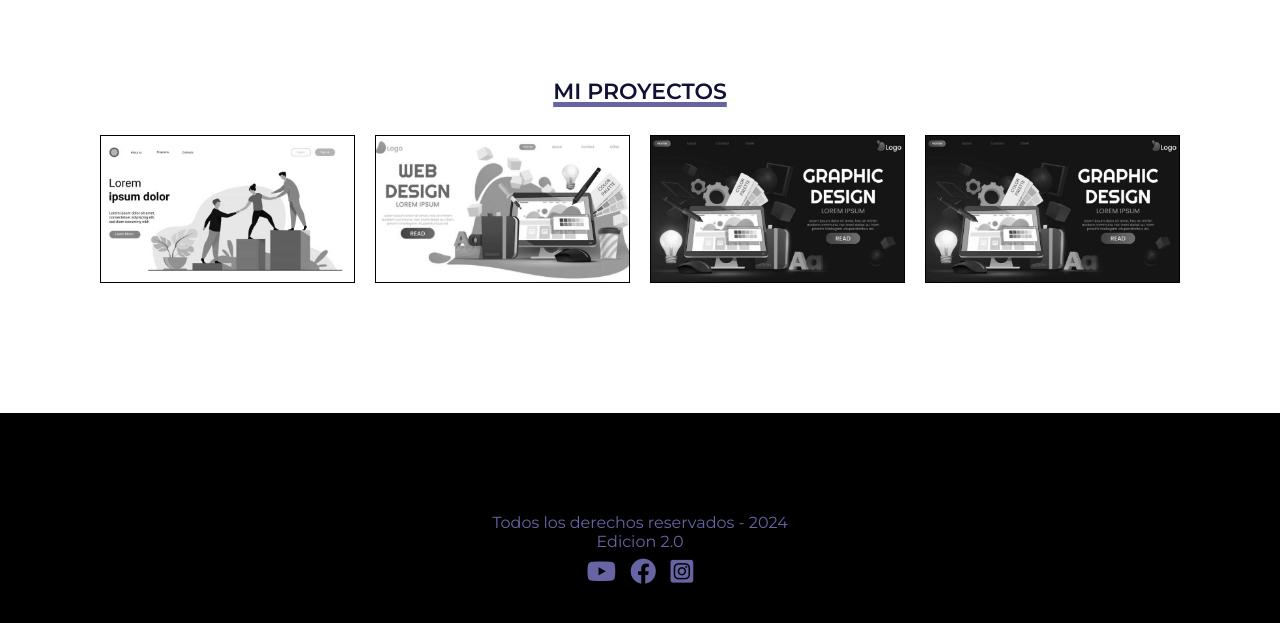
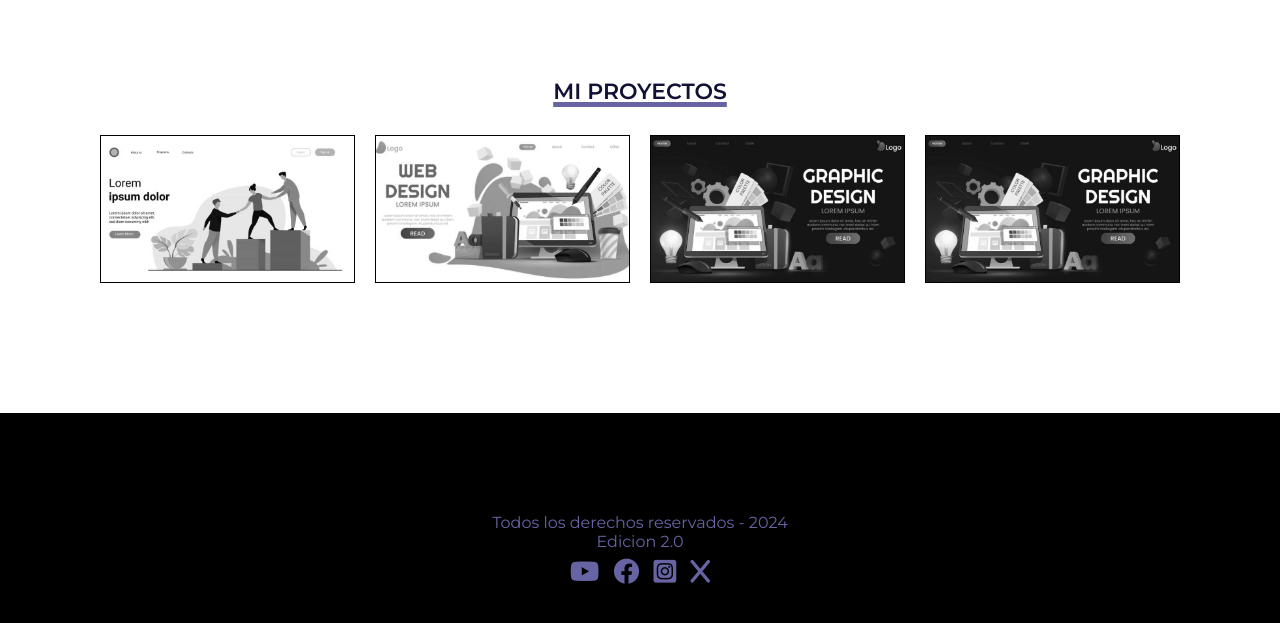
Before and after one commit to cyberenterados/ManuExplora, a plain HTML site: page index.html in a window 1280 px wide. Shown: the part 2554-3177 px from the top of the page. Drawn offline with Linux system fonts and the light colour scheme.

Commit message:
agregando links redes footer en html

```diff
--- a/index.html
+++ b/index.html
@@ -271,9 +271,10 @@
         <p>Todos los derechos reservados - 2024</p>
         <p>Edicion 2.0</p>
         <div class="redes">
-            <a href="#"><i class="fa-brands fa-youtube"></i></a>
-            <a href="#"><i class="fa-brands fa-facebook"></i></a>
-            <a href="#"><i class="fa-brands fa-instagram-square"></i></a>
+            <a href="https://www.youtube.com/@manuexplora1136" target="_blank"><i class="fa-brands fa-youtube"></i></a>
+            <a href="https://www.facebook.com/manuxplora?locale=es_LA" target="_blank"><i class="fa-brands fa-facebook"></i></a>
+            <a href="https://www.instagram.com/manuexplora/" target="_blank"><i class="fa-brands fa-instagram-square"></i></a>
+            <a href="https://x.com/ExploraManu" target="_blank"><i class="fa-brands fa-x"></i></a>
         </div>
     </footer>
 
```
